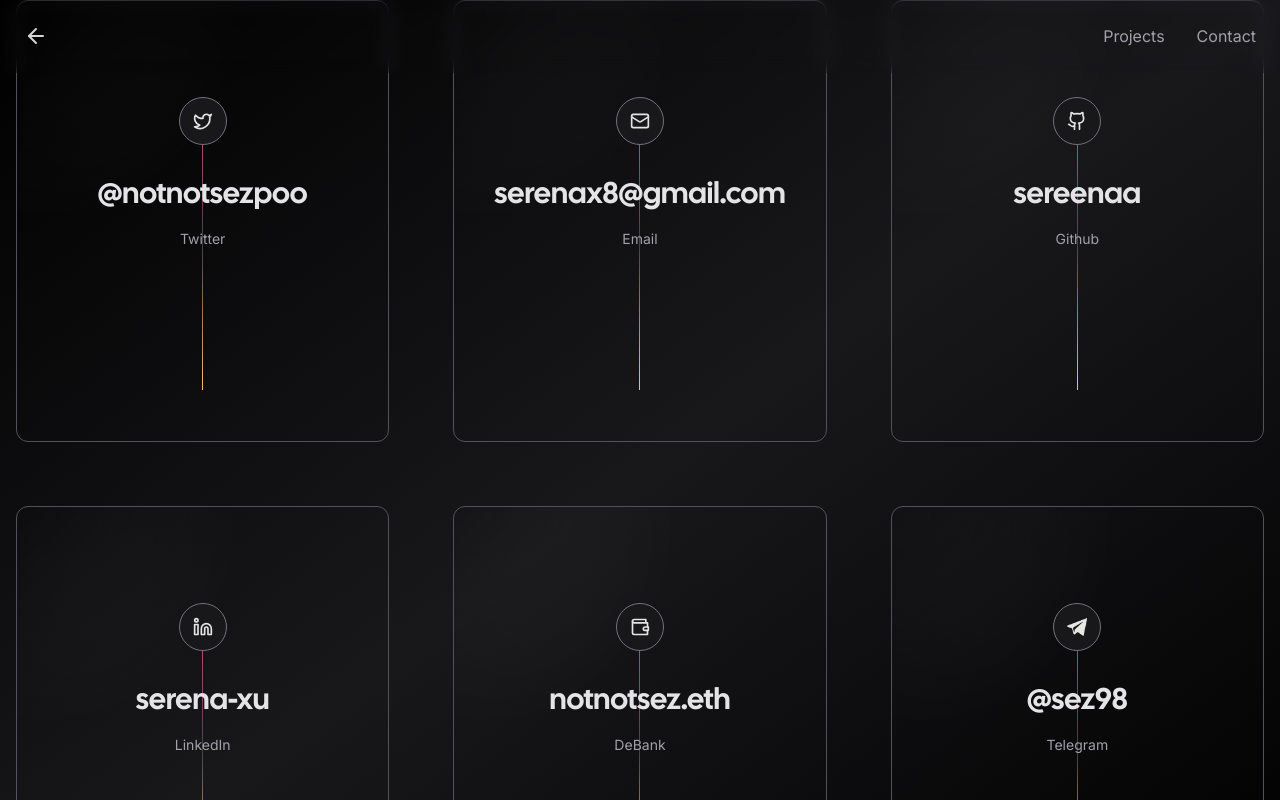
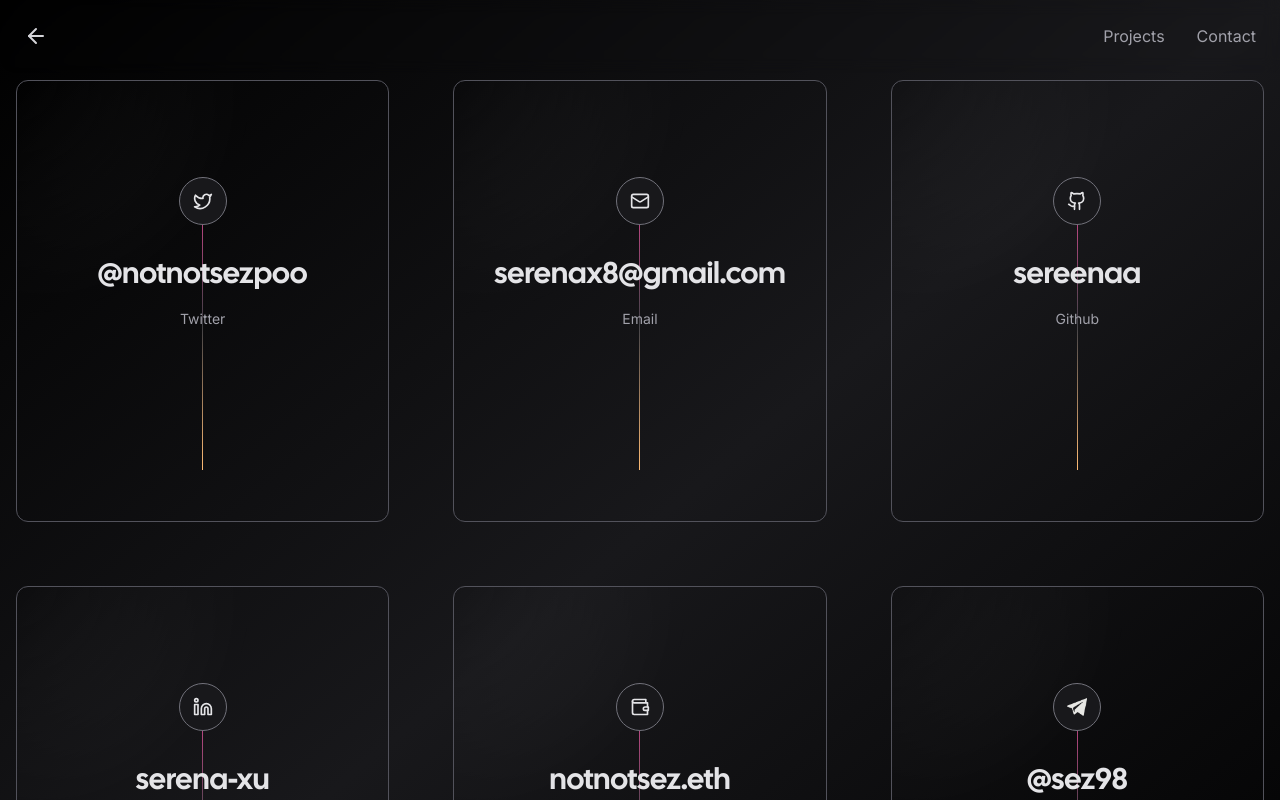
Before and after one commit to sereenaa/notnotsez-portfolio, a Next.js app: page /contact in a window 1280 px wide. Shown: the top 800 px of the page. Built offline with nearby package versions, Linux system fonts and the light colour scheme; no server answers; what tailwindcss-debug-screens would draw is missing.

Commit message:
fix contact me padding

```diff
--- a/app/contact/page.tsx
+++ b/app/contact/page.tsx
@@ -55,7 +55,7 @@ export default function Example() {
 	return (
 		<div className=" bg-gradient-to-tl from-zinc-900/0 via-zinc-900 to-zinc-900/0">
 			<Navigation />
-			<div className="container flex items-center justify-center min-h-screen px-4 mx-auto">
+			<div className="container flex items-center justify-center min-h-screen px-4 mx-auto pb-10 pt-20">
 				<div className="grid w-full grid-cols-1 gap-8 mx-auto mt-32 sm:mt-0 sm:grid-cols-3 lg:gap-16">
 					{socials.map((s) => (
 						<Card>
```
